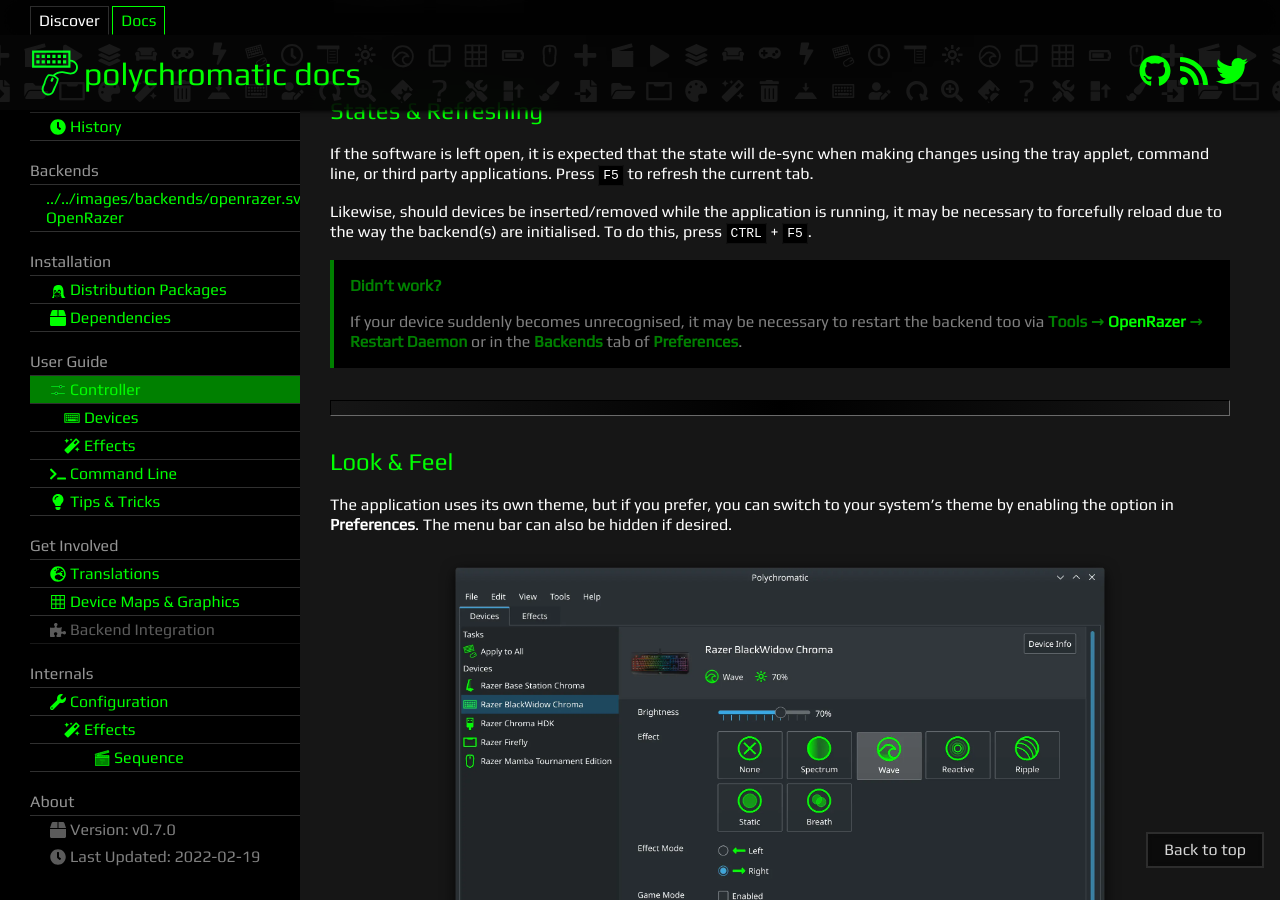
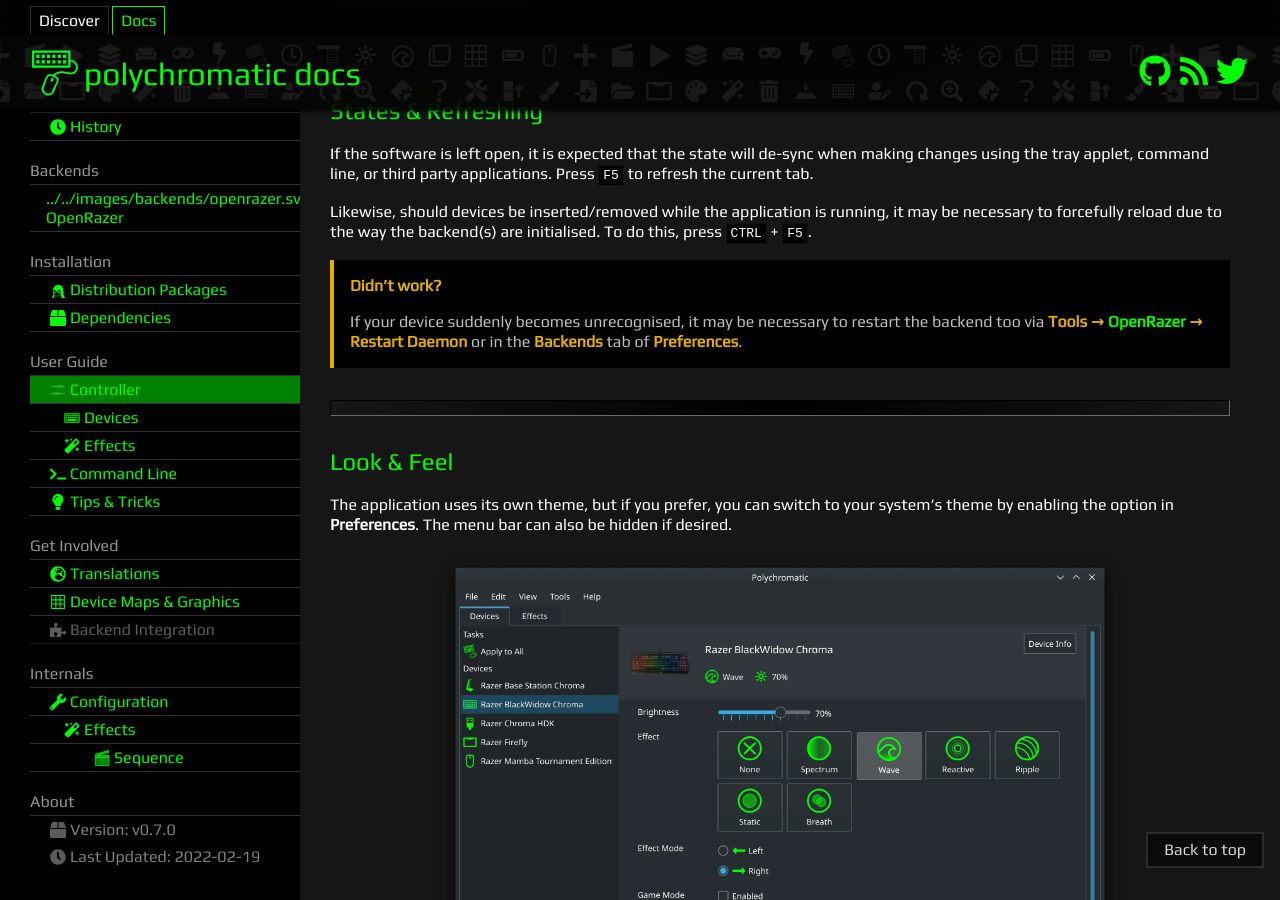
Before and after one commit to polychromatic/polychromatic-docs, a Jekyll site: the page built from pages/controller.md, in a window 1280 px wide and 900 px high, scrolled down 291 px. Built offline with Jekyll 4.4.1, drawn with Linux system fonts in a browser that asks for light colours; some of the changed text lies outside the part shown.

Commit message:
Colour blockquotes in yellow
Usually these provide emphasis for important, minor details, so give
them a more 'warning' colour across the docs.

```diff
--- a/_sass/blockquote.scss
+++ b/_sass/blockquote.scss
@@ -2,8 +2,8 @@
 
 blockquote {
     background: $bg-secondary;
-    border-left: 4px solid $secondary;
-    color: lighten($bg-secondary, 50%);
+    border-left: 4px solid $warning;
+    color: darken($text-colour, 25%);
     margin: 15px 0;
 
     p {
@@ -22,13 +22,15 @@ blockquote {
     }
 
     strong {
-        color: $secondary;
+        color: $warning;
     }
 
     &.pkg-cmd {
+        border-color: green;
+
         &::before {
             content: "$";
-            color: lime;
+            color: green;
             padding-right: 2px;
         }
 
--- a/_sass/variables.scss
+++ b/_sass/variables.scss
@@ -15,6 +15,7 @@ $border-colour: #2D2D2D;
 $button-text: #D6D6D6;
 $inactive-text: #646464;
 $red: #e60000;
+$warning: #e6ac00;
 
 /* Fonts */
 $primary-font: 'Play', 'Ubuntu', 'DejaVu Sans', 'Open Sans', sans-serif;
```
Also changed, not shown: pages/controller.md (+4 -2 lines).
